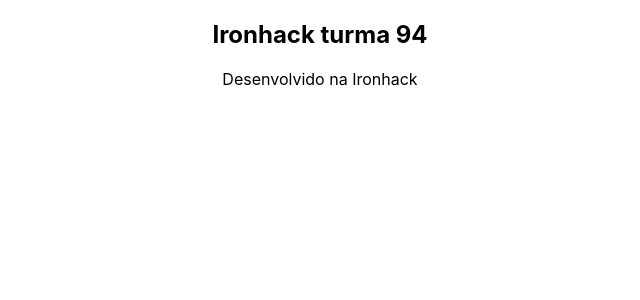
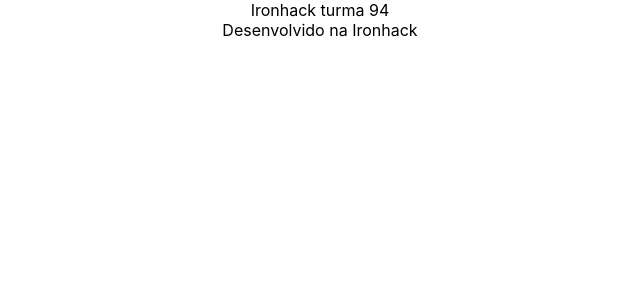
Before and after one commit to karenokasaki/todolist-front, a React (Create React App) app: page / in a window 1280 px wide. Shown: the top 300 px of the page, without its empty margins (320-960 px from the left). Built offline with nearby package versions, Linux system fonts and the light colour scheme.

Commit message:
mudei pra div

```diff
--- a/src/components/Navbar/index.js
+++ b/src/components/Navbar/index.js
@@ -3,9 +3,9 @@
 function Navbar() {
     return (
         <nav>
-            <h1>Ironhack turma 94</h1>
+            <div>Ironhack turma 94</div>
         </nav>
-     );
+    );
 }
 
 export default Navbar;
```
